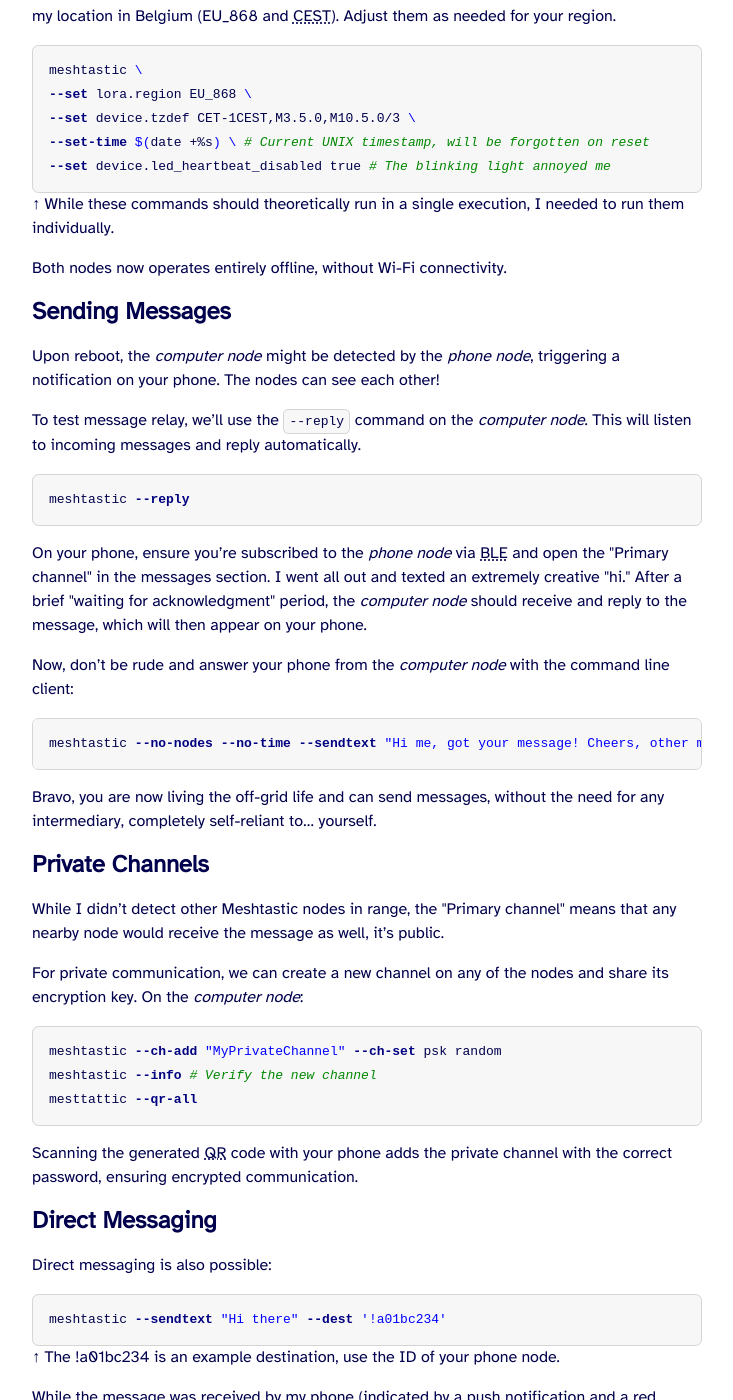
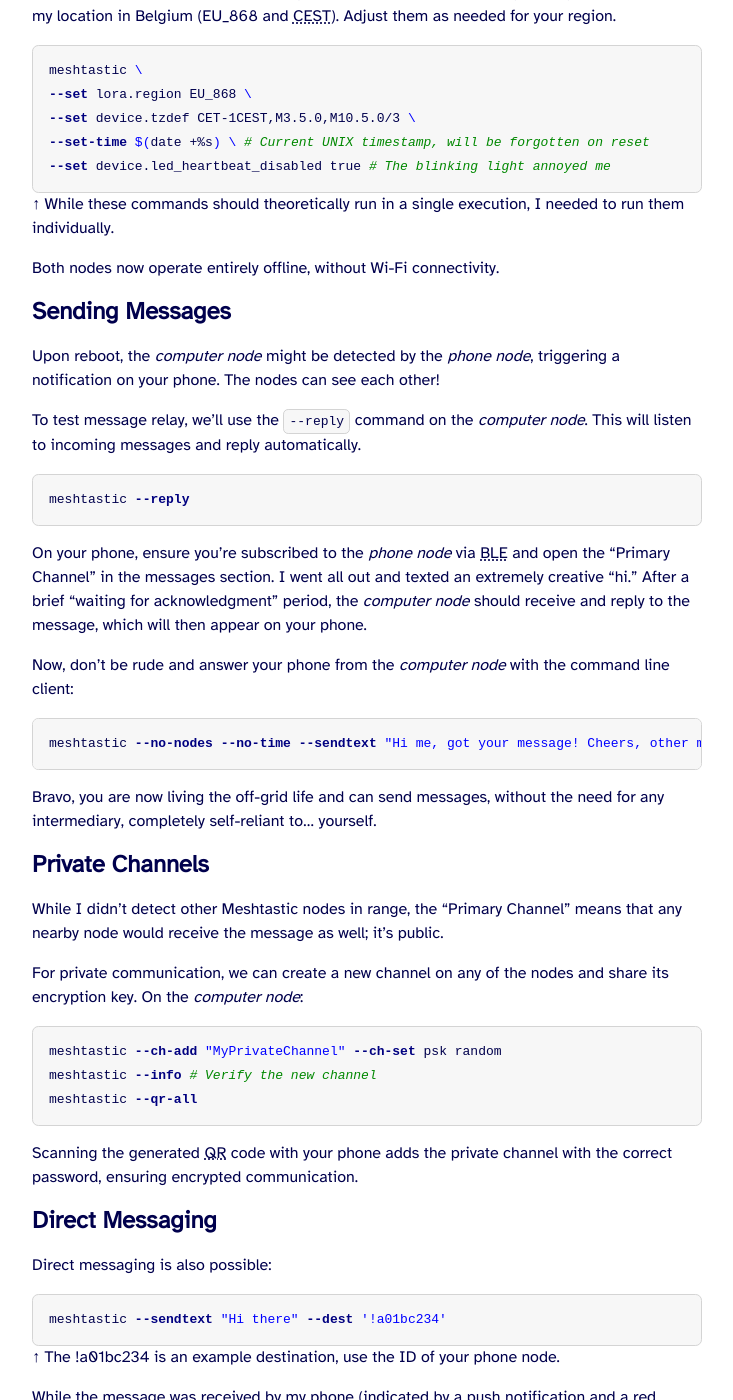
Before and after one commit to cimm/suffix, a Jekyll site: the page built from _posts/2025-03-23-meshtastic-getting-started.html, in a window 1280 px wide and 1400 px high, scrolled down 1100 px. Shown: the whole window, without its empty margins (273-1006 px from the left). Built offline with Jekyll 4.4.1, drawn with Linux system fonts in a browser that asks for light colours; some of the changed text lies outside the part shown.

Commit message:
Small copy improvements for the Meshtastic Getting Started article

```diff
--- a/_posts/2025-03-23-meshtastic-getting-started.html
+++ b/_posts/2025-03-23-meshtastic-getting-started.html
@@ -14,15 +14,15 @@
   </picture>
 </figure>
 
-<p><a href="https://meshtastic.org/" title="An open source, off-grid, decentralized, mesh network built to run on affordable, low-power devices">Meshtastic</a> offers a glimpse into off-grid communication, and the <a href="https://heltec.org/project/wifi-lora-32-v3/" title="Heltec LoRa 32 board product page">Heltec V3</a> boards are a popular entry point. While there are fancier devices like the <a href="https://lilygo.cc/products/t-deck" title="A standalone Meshtastic node with screen and keyboard">LilyGO T-Deck</a> or <a href="https://muzi.works/" title="A nice collection of Meshtatic nodes">Muzi.works</a>, we’ll start with the basics. I picked up two Heltec V3 boards for €22 each (check <a href="https://www.tinytronics.nl">TinyTronics</a>, <a href="https://hamparts.shop/">hamparts.shop</a> or <a href="https://nettigo.eu">Nettigo</a> for some European stores).</p>
+<p><a href="https://meshtastic.org/" title="An open source, off-grid, decentralized, mesh network built to run on affordable, low-power devices">Meshtastic</a> offers a glimpse into off-grid communication, and the <a href="https://heltec.org/project/wifi-lora-32-v3/" title="Heltec LoRa 32 board product page">Heltec V3</a> boards are a popular entry point. While there are fancier devices like the <a href="https://lilygo.cc/products/t-deck" title="A standalone Meshtastic node with screen and keyboard">LilyGO T-Deck</a> or <a href="https://muzi.works/" title="A nice collection of Meshtastic nodes">Muzi.works</a>, we’ll start with the basics. I picked up two Heltec V3 boards for €22 each (check <a href="https://www.tinytronics.nl">TinyTronics</a>, <a href="https://hamparts.shop/">hamparts.shop</a> or <a href="https://nettigo.eu">Nettigo</a> for some European stores).</p>
 
-<p>First, I attached the included stubby antennas. Always connect antennas first with devices that transmit, or you might damage them. Then, using the Meshtastic <a href="https://flasher.meshtastic.org/" title="Flash the Mestastic firmware via a browser">web flasher</a>, I flashed the first board with the latest firmware. The flasher worked flawlessly with Chromium on Linux (Firefox does <a href="https://caniuse.com/webusb" title="Can I Use page for WebUSB">not support</a> WebUSB).</p>
+<p>First, I attached the included stubby antennas. Always connect antennas first with devices that transmit, or you might damage them. Then, using the Meshtastic <a href="https://flasher.meshtastic.org/" title="Flash the Meshtastic firmware via a browser">web flasher</a>, I flashed the first board with the latest firmware. The flasher worked flawlessly with Chromium on Linux (Firefox does <a href="https://caniuse.com/webusb" title="Can I Use page for WebUSB">not support</a> WebUSB).</p>
 
 <h2>The Phone Node</h2>
 
 <p>Meshtastic offers <a href="https://meshtastic.org/docs/software/" title="Links to the different mobile apps, web client, etc.">multiple configuration options</a>: a mobile app, a web <abbr title="User Interface">UI</abbr>, and a Python <abbr title="Command Line Interface">CLI</abbr> (more on that later). For this first device, we’ll use the mobile app over Bluetooth, which is likely the most common approach. We’ll refer to this first board as the <em>phone node</em>.</p>
 
-<p>Powered by a <abbr title="Lithium Polymer">LiPo</abbr> battery (a <abbr title="Universal Serial Bus">USB</abbr> power bank or adaptor would also work), the <em>phone node</em> was ready for configuration. Connecting via Bluetooth using the Meshtastic app is straightforward. The device’s name is displayed on its screen and shows a pairing code when connecting through the Meshtastic mobile app. After pairing, I set the device’s region and saved the configuration, triggering a reboot. We’ll leave other settings at their defaults.</o>
+<p>Powered by a <abbr title="Lithium Polymer">LiPo</abbr> battery (a <abbr title="Universal Serial Bus">USB</abbr> power bank or adapter would also work), the <em>phone node</em> was ready for configuration. Connecting via Bluetooth using the Meshtastic app is straightforward. The device’s name is displayed on its screen and shows a pairing code when connecting through the Meshtastic mobile app. After pairing, I set the device’s region and saved the configuration, triggering a reboot. We’ll leave other settings at their defaults.</p>
 
 <h2>The Computer Node</h2>
 
@@ -45,7 +45,7 @@
 {% endhighlight %}
 <figcaption>↑ While these commands should theoretically run in a single execution, I needed to run them individually.</figcaption>
 
-<p>Both nodes now operates entirely offline, without Wi-Fi connectivity.</p>
+<p>Both nodes now operate entirely offline, without Wi-Fi connectivity.</p>
 
 <h2>Sending Messages</h2>
 
@@ -57,7 +57,7 @@
 meshtastic --reply
 {% endhighlight %}
 
-<p>On your phone, ensure you’re subscribed to the <em>phone node</em> via <abbr title="Bluetooth Low Energy">BLE</abbr> and open the "Primary channel" in the messages section. I went all out and texted an extremely creative "hi." After a brief "waiting for acknowledgment" period, the <em>computer node</em> should receive and reply to the message, which will then appear on your phone.</p>
+<p>On your phone, ensure you’re subscribed to the <em>phone node</em> via <abbr title="Bluetooth Low Energy">BLE</abbr> and open the “Primary Channel” in the messages section. I went all out and texted an extremely creative “hi.” After a brief “waiting for acknowledgment” period, the <em>computer node</em> should receive and reply to the message, which will then appear on your phone.</p>
 
 <p>Now, don’t be rude and answer your phone from the <em>computer node</em> with the command line client:</p>
 
@@ -69,14 +69,14 @@
 
 <h2>Private Channels</h2>
 
-<p>While I didn’t detect other Meshtastic nodes in range, the "Primary channel" means that any nearby node would receive the message as well, it’s public.</p>
+<p>While I didn’t detect other Meshtastic nodes in range, the “Primary Channel” means that any nearby node would receive the message as well; it’s public.</p>
 
 <p>For private communication, we can create a new channel on any of the nodes and share its encryption key. On the <em>computer node</em>:</p>
 
 {% highlight bash %}
 meshtastic --ch-add "MyPrivateChannel" --ch-set psk random
 meshtastic --info # Verify the new channel
-mesttattic --qr-all
+meshtastic --qr-all
 {% endhighlight %}
 
 <p>Scanning the generated <abbr title="Quick Response">QR</abbr> code with your phone adds the private channel with the correct password, ensuring encrypted communication.</p>
@@ -105,7 +105,7 @@
 --set network.wifi_psk MyWifiPa$$w0rd
 {% endhighlight %}
 
-<p>After executing this command, the device’s display will show a new screen indicating its WiFi connection status. This alone is not enough to send and receive messages via the internet, we also have to enable MQTT:</p>
+<p>After executing this command, the device’s display will show a new screen indicating its WiFi connection status. This alone is not enough to send and receive messages via the internet; we also have to enable MQTT:</p>
 
 {% highlight bash %}
 meshtastic \
@@ -117,14 +117,14 @@
 --ch-set downlink_enabled true
 {% endhighlight %}
 
-<p>This setup allows the <em>phone node</em>, still without an internet connection, remember, to communicate with distant nodes. Messages are relayed through the <em>computer node</em> to the MQTT server, which then forwards them to internet-connected nodes. The <em>phone node</em> needs “Ok to MQTT” (under the LoRa config) enabled for this to work.</p>
+<p>This setup allows the <em>phone node</em>—still without an internet connection, remember—to communicate with distant nodes. Messages are relayed through the <em>computer node</em> to the MQTT server, which then forwards them to internet-connected nodes. The <em>phone node</em> needs “Ok to MQTT” (under the LoRa config) enabled for this to work.</p>
 
 <h2>Nodes on a Map</h2>
 
 <p>To make your node visible on a <a href="https://meshtastic.liamcottle.net" title="A map showing online Meshtastic nodes">map</a>, ensure WiFi is enabled as described above. Although the Heltec lacks GPS functionality, we can assign a fixed position for it to show up on the map. By default, the node sends MQTT updates every 15 minutes, but this interval can be adjusted.</p>
 
 {% highlight bash %}
-meshtastic
+meshtastic \
 --set mqtt.enabled true \
 --set mqtt.map_reporting_enabled true \
 --set position.fixed_position true \
```
